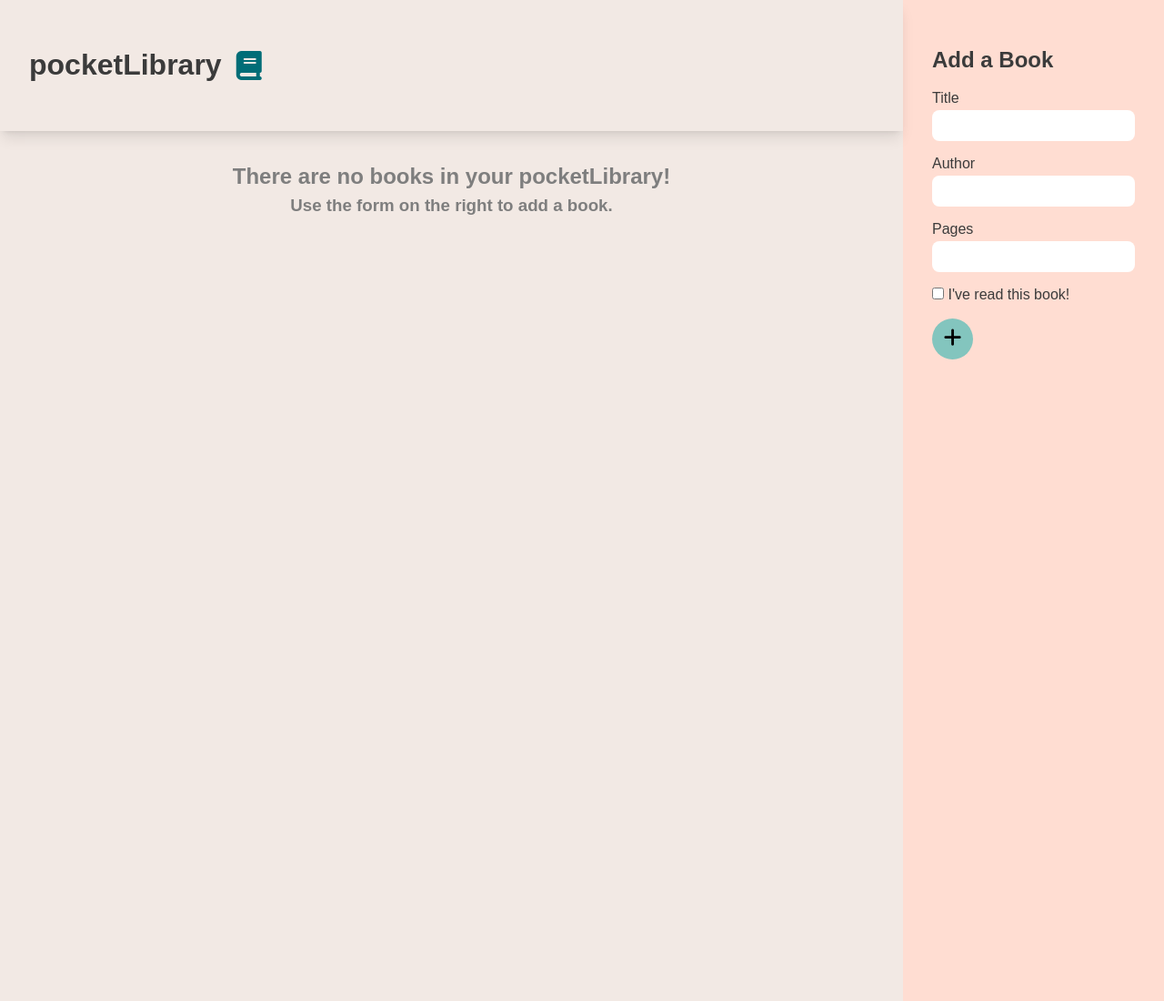
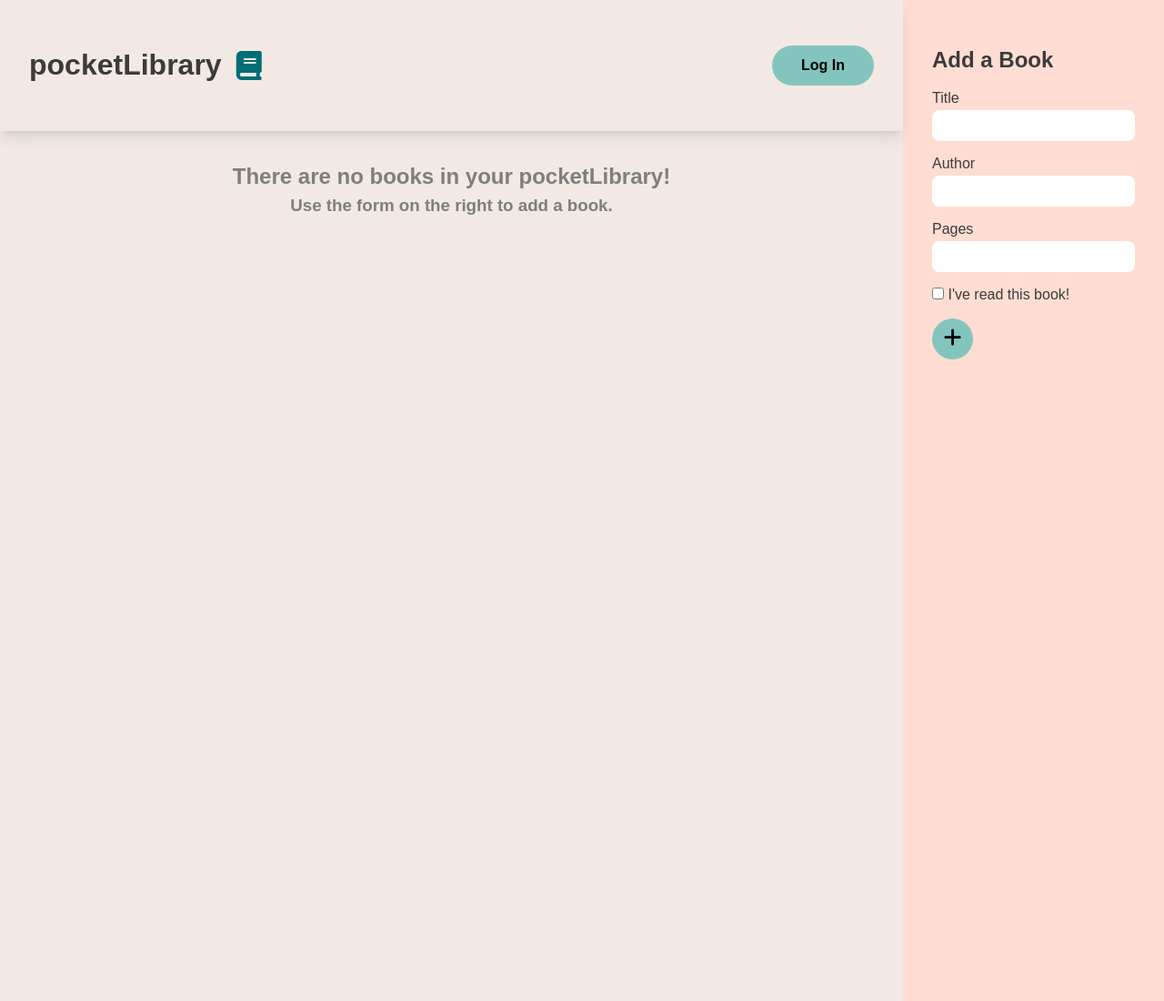
Before and after one commit to alexandranadine/library, a plain HTML site: page index.html in a window 1280 px wide. Shown: the top 1100 px of the page at 91% size. Drawn offline with Linux system fonts and the light colour scheme; a web font is replaced by a local one.

Commit message:
added login button (not functional yet)

```diff
--- a/index.html
+++ b/index.html
@@ -20,6 +20,7 @@
           <h1>pocketLibrary</h1>
           <i class="fa-solid fa-book"></i>
         </div>
+        <div class="login"><button>Log In</button></div>
       </header>
 
       <aside class="sidebar">
--- a/index.scss
+++ b/index.scss
@@ -44,6 +44,45 @@ a {
 .header,
 .main {
   padding: 2rem;
+}
+
+// --------------------------------- HEADER --------------------------------- //
+
+.header {
+  background-color: $offwhite;
+  grid-area: header;
+  display: flex;
+  justify-content: space-between;
+  align-items: center;
+  box-shadow: $shadow;
+  z-index: 2;
+}
+
+.header-title {
+  display: flex;
+  align-items: center;
+
+  i {
+    font-size: 2rem;
+    margin-left: 1rem;
+    color: $teal;
+  }
+}
+
+.login {
+  button {
+    border: none;
+    padding: 0.8rem 2rem;
+    background-color: $tiffany;
+    border-radius: 1.5rem;
+    font-weight: 600;
+    transition: 300ms ease;
+
+    &:hover {
+      background-color: $teal;
+      color: $offwhite;
+    }
+  }
 }
 
 // --------------------------------- SIDEBAR --------------------------------- //
@@ -93,28 +132,6 @@ a {
 
 .footer {
   text-align: center;
-}
-
-// --------------------------------- HEADER --------------------------------- //
-
-.header {
-  background-color: $offwhite;
-  grid-area: header;
-  display: flex;
-  align-items: center;
-  box-shadow: $shadow;
-  z-index: 2;
-}
-
-.header-title {
-  display: flex;
-  align-items: center;
-
-  i {
-    font-size: 2rem;
-    margin-left: 1rem;
-    color: $teal;
-  }
 }
 
 // --------------------------------- MAIN --------------------------------- //
```
Also changed, not shown: app.js (+6 -5 lines), style.css, 1 other file.
